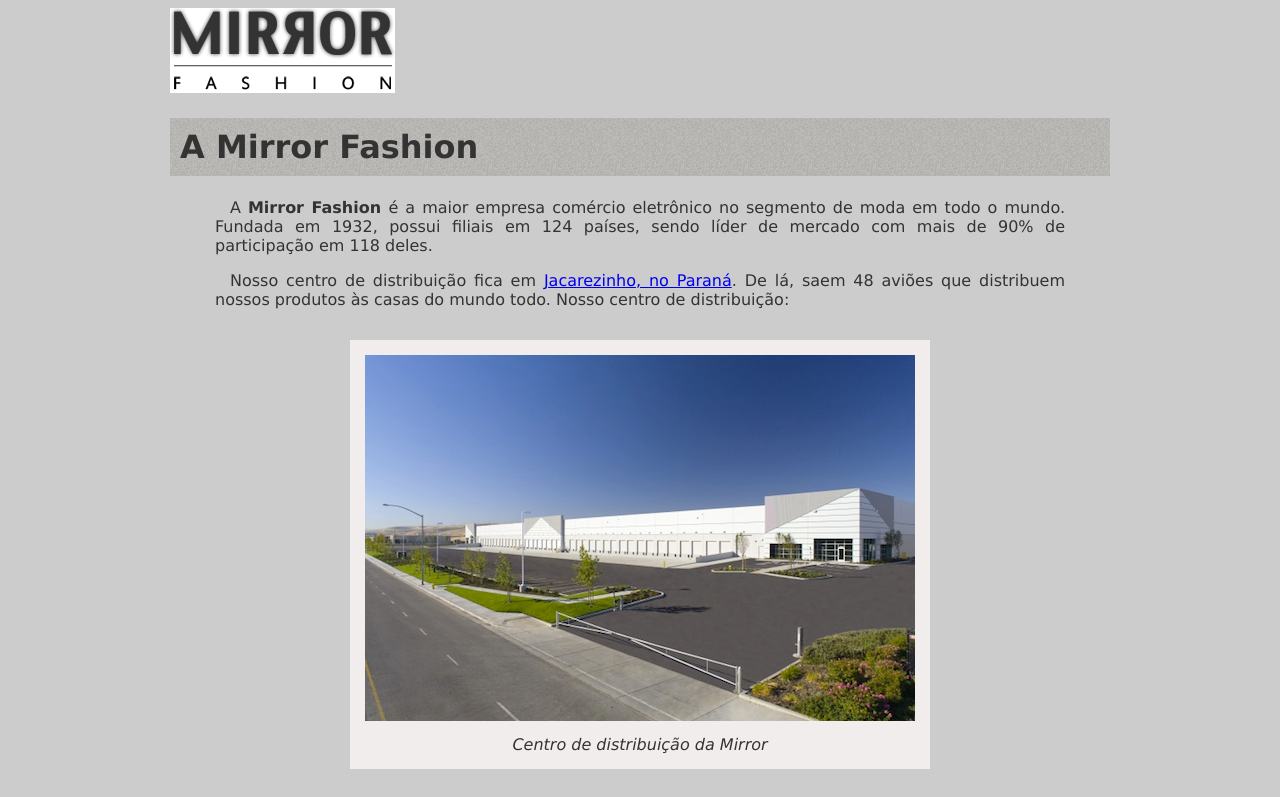
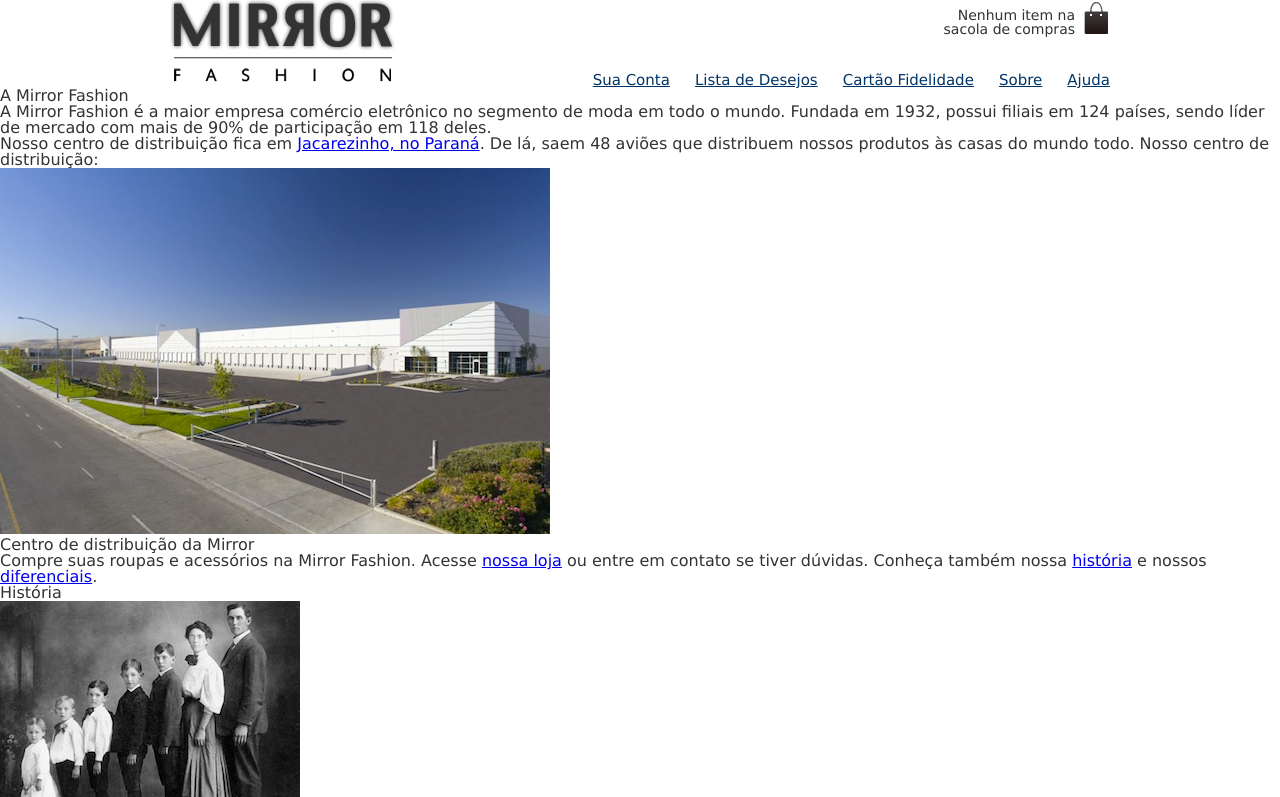
Before and after one commit to rafiusky/estudo_site, a plain HTML site: page sobre.html in a window 1280 px wide. Shown: the top 797 px of the page. Drawn offline with Linux system fonts and the light colour scheme.

Commit message:
ajustes no index/sobre e inclusao de arquivo html de testes

```diff
--- a/css/estilo.css
+++ b/css/estilo.css
@@ -1,20 +1,75 @@
 body {
-    font-family: Arial, Helvetica, sans-serif;
-    border-color: red;
-    border-style: solid;
-    border-width: 1px;
+    color: #333333;
+    font-family: 'Lucida Sans', 'Lucida Sans Regular', 'Lucida Grande', 'Lucida Sans Unicode', Geneva, Verdana, sans-serif;
 }
 
-p {
-    text-align: right;
-    line-height: 3px; /* tamanho da altura de cada linha */
-    letter-spacing: 3px; /* tamanho do espaço entre cada letra */
-    word-spacing: 5px; /* tamanho do espaço entre cada palavra */
-    text-indent: 30px; /* tamanho da margem da primeira linha do texto */
+/*Temos três tipos de elementos que precisam ser centralizados no meio da
+página. Vamos copiar e colar as instruções CSS nos 3 lugares? Não!
+Criamos uma classe no HTML a ser aplicada em todos esses pontos e um
+único seletor no CSS.*/
+.container {
+    margin:0 auto;
+    width: 940px;
 }
 
-/*usando imagem no CSS e a imagem deve estar no mesmo diretorio
-do arquivo CSS*/
-h1 {
-    background-image: url(sobre-background.jpg);
+/*CSS RESET
+O HTML5 Boilerplate é um projeto que pretende fornecer um excelente ponto
+de partida para quem pretende desenvolver um novo projeto com HTML5. Uma
+série de técnicas para aumentar a compatibilidade da nova tecnologia com
+navegadores um pouco mais antigos estão presentes e o código é totalmente
+gratuito. Em seu arquivo "style.css", estão reunidas diversas técnicas de CSS
+Reset. Apesar de consistentes, algumas dessas técnicas são um pouco
+complexas, mas é um ponto de partida que podemos considerar.
+
+YUI3 CSS Reset
+Criado pelos desenvolvedores front-end do Yahoo!, uma das referências na área,esse CSS Reset é composto de 3 arquivos distintos. O primeiro deles, chamado de Reset, simplesmente muda todos os valores possíveis para um valor padrão,onde até mesmo as tags <h1> e <small> passam a ser exibidas com o mesmo tamanho. O segundo arquivo é chamado de Base, onde algumas margens e
+dimensões dos elementos são padronizadas. O terceiro é chamado de Font, onde
+o tamanho dos tipos é definido para que tenhamos um visual consistente
+inclusive em diversos dispositivos móveis.
+
+Eric Meyer CSS Reset
+Há também o famoso CSS Reset de Eric Meyer, que pode ser obtido em
+http://meyerweb.com/eric/tools/css/reset/. É apenas um arquivo com tamanho
+bem reduzido.
+
+*/
+
+/*Por exemplo, o elemento <li> de uma <ul> tem por padrão o valor block para a
+propriedade display. Se quisermos os elementos na horizontal, basta alterarmos
+a propriedade display da <li> para inline:*/
+.logotipo {
+    position: relative;
+    top: 20px;
+    left: 50px;
 }
+.menu-opcoes {
+    position: absolute;
+    bottom: 0;
+    right: 0;
+}
+
+.menu-opcoes ul li {
+    font-size: 15px;
+    display: inline;
+    margin-left: 20px;
+}
+
+.menu-opcoes a {
+    color: #003366;
+}
+
+.sacola {
+    background: url(../img/sacola.png) no-repeat top right;
+    font-size: 14px;
+    padding-right: 35px;
+    text-align: right;
+    width: 140px;
+    padding-top: 8px;
+    position: absolute;
+    top: 0;
+    right: 0;
+}
+
+header {
+    position: relative;
+}
--- /dev/null
+++ b/css/reset.css
@@ -0,0 +1,47 @@
+/* http://meyerweb.com/eric/tools/css/reset/
+   v2.0 | 20110126
+   License: none (public domain)
+*/
+html, body, div, span, applet, object, iframe,
+h1, h2, h3, h4, h5, h6, p, blockquote, pre,
+a, abbr, acronym, address, big, cite, code,
+del, dfn, em, img, ins, kbd, q, s, samp,
+small, strike, strong, sub, sup, tt, var,
+b, u, i, center,
+dl, dt, dd, ol, ul, li,
+fieldset, form, label, legend,
+table, caption, tbody, tfoot, thead, tr, th, td,
+article, aside, canvas, details, embed,
+figure, figcaption, footer, header, hgroup,
+menu, nav, output, ruby, section, summary,
+time, mark, audio, video {
+  margin: 0;
+  padding: 0;
+  border: 0;
+  font-size: 100%;
+  font: inherit;
+  vertical-align: baseline;
+}
+/* HTML5 display-role reset for older browsers */
+article, aside, details, figcaption, figure,
+footer, header, hgroup, menu, nav, section {
+  display: block;
+}
+body {
+  line-height: 1;
+}
+ol, ul {
+  list-style: none;
+}
+blockquote, q {
+  quotes: none;
+}
+blockquote:before, blockquote:after,
+q:before, q:after {
+  content: '';
+  content: none;
+}
+table {
+  border-collapse: collapse;
+  border-spacing: 0;
+}
--- a/sobre.html
+++ b/sobre.html
@@ -6,11 +6,24 @@
     <meta http-equiv="X-UA-Compatible" content="IE=edge">
     <meta name="viewport" content="width=device-width, initial-scale=1.0">
     <title>Sobre a Mirror Fashion</title>
-    <link rel="stylesheet" href="/css/sobre.css">
+    <link rel="stylesheet" href="css/reset.css">
+    <link rel="stylesheet" href="css/estilo.css">
 </head>
 
 <body>
-    <img src="/img/logo.png">
+    <header class="container">
+        <h1><img src="img/logo.png" alt="Mirror Fashion"></h1>
+        <p class="sacola">Nenhum item na sacola de compras</p>
+        <nav class="menu-opcoes">
+            <ul>
+                <li><a href="#">Sua Conta</a></li>
+                <li><a href="#">Lista de Desejos</a></li>
+                <li><a href="#">Cartão Fidelidade</a></li>
+                <li><a href="sobre.html">Sobre</a></li>
+                <li><a href="#">Ajuda</a></li>
+            </ul>
+        </nav>
+    </header>
 
     <h1>A Mirror Fashion</h1>
 
```
Also changed, not shown: css/testes.css (added, +26 -0 lines), index.html (+28 -3 lines), testes diversos.html (renamed from teste imagem.html, +14 -0 lines).
